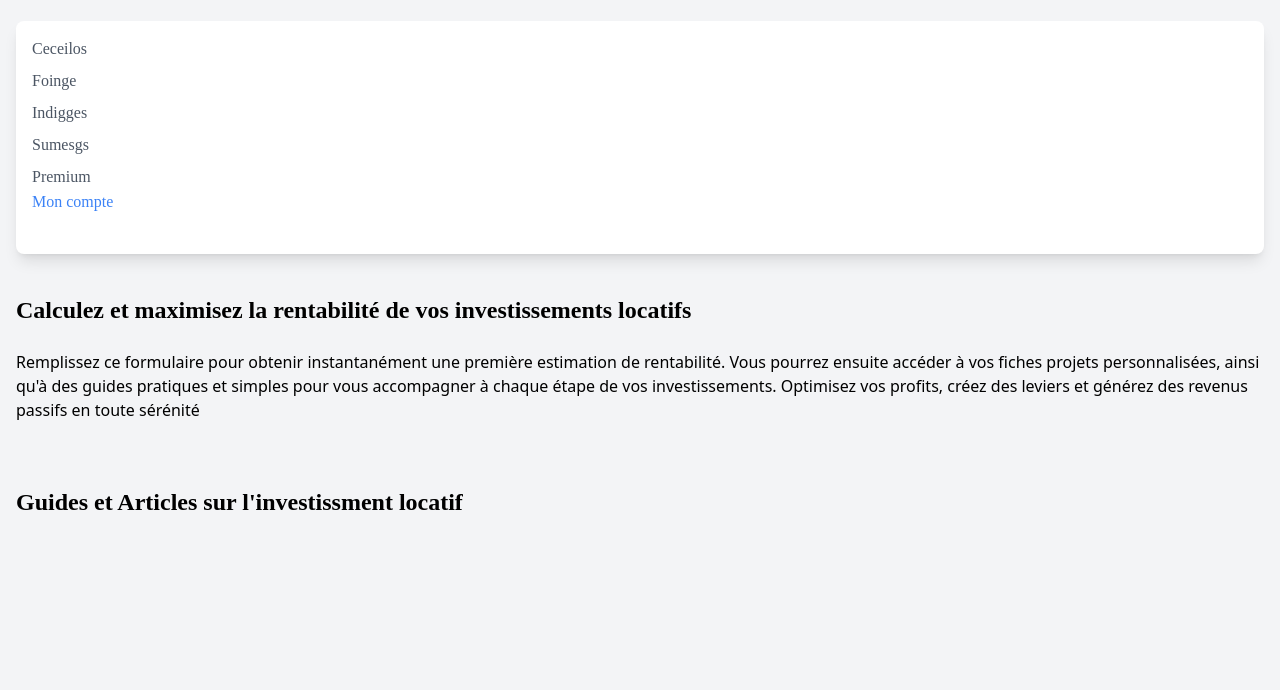
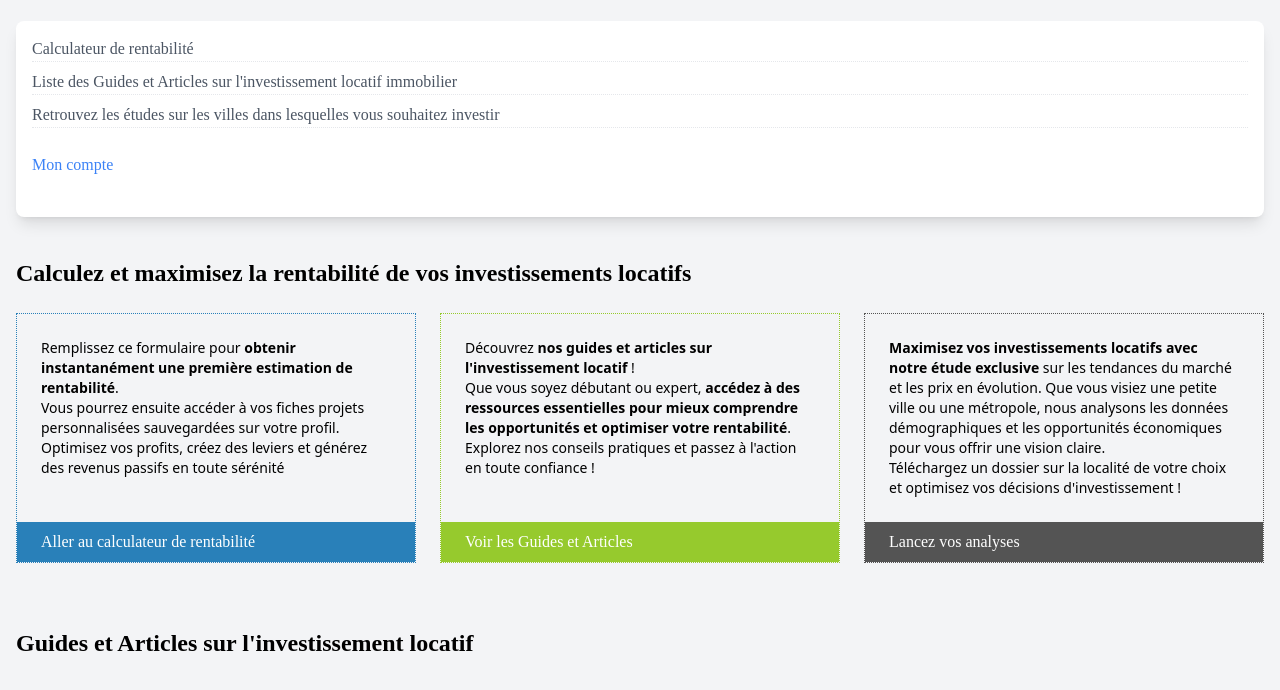
Before and after one commit to ArnaudBesse86/Renta-immo, a website with bundled scripts: page index.html in a window 1280 px wide. Both pictures are taken after a click on the button 1257 px from the left and 82 px from the top of the page. Shown: the part 144-834 px from the top of the page. Before the commit the page ends 800 px from the top, so only its background shows below. Built offline with nearby package versions, Linux system fonts and the light colour scheme; no server answers; a web font is replaced by a local one.

Commit message:
guide ok index ok guides ok reste myaccount

```diff
--- a/index.html
+++ b/index.html
@@ -17,6 +17,7 @@
         font-family: 'Gabriela', serif!important;
         }
 
+
     </style>
 
 </head>
@@ -26,7 +27,7 @@
             <div class="flex flex-col items-center mx-0">
                 <div class="w-1/6 aspect-[127/110] relative mb-2">
 
-                    <img class="w-full h-auto" viewBox="0 0 127 110" src="logo/calcul-rentabilite-immo_logo_immeuble.svg" alt="calcul Rentabilité Immo">
+                    <a href="index.html"><img class="w-full h-auto" viewBox="0 0 127 110" src="logo/calcul-rentabilite-immo_logo_immeuble.svg" alt="calcul Rentabilité Immo"></a>
 
                 </div>
                 <h1 class="text-center whitespace-nowrap text-[4vw] sm:text-[2.5vw] md:text-[2vw] lg:text-[1.5vw] font-bold mb-1 font-gabriela">
@@ -52,12 +53,10 @@
         </header>
 
         <div id="mobileMenu" class="hidden bg-white p-4 rounded-lg shadow-lg mb-4">
-            <ul class="space-y-2">
-                <li><a href="#" class="block text-gray-600 hover:text-gray-900">Ceceilos</a></li>
-                <li><a href="#" class="block text-gray-600 hover:text-gray-900">Foinge</a></li>
-                <li><a href="#" class="block text-gray-600 hover:text-gray-900">Indigges</a></li>
-                <li><a href="#" class="block text-gray-600 hover:text-gray-900">Sumesgs</a></li>
-                <li><a href="#" class="block text-gray-600 hover:text-gray-900">Premium</a></li>
+            <ul class="space-y-2 mb-6">
+                <li><a href="index.html#calculatorContainer" class="block text-gray-600 hover:text-gray-900">Calculateur de rentabilité</a></li>
+                <li><a href="#guides-container" class="block text-gray-600 hover:text-gray-900">Liste des Guides et Articles sur l'investissement locatif immobilier</a></li>
+                <li><a href="#guides-container" class="block text-gray-600 hover:text-gray-900">Retrouvez les études sur les villes dans lesquelles vous souhaitez investir</a></li>
             </ul>
             <div id="userInfoMobile" class="">
                 <a href="myaccount.html" id="myaccountMobile" class="text-blue-500">Mon compte</a>
@@ -69,9 +68,39 @@
 
         <main class="mt-10">
             <h1 class="text-2xl font-bold mb-6">Calculez et maximisez la rentabilité de vos investissements locatifs</h1>
-            <p class="text-x0.5 mb-8">Remplissez ce formulaire pour obtenir instantanément une première estimation de rentabilité.
-                Vous pourrez ensuite accéder à vos fiches projets personnalisées, ainsi qu'à des guides pratiques et simples pour vous accompagner à chaque étape de vos investissements.
-                Optimisez vos profits, créez des leviers et générez des revenus passifs en toute sérénité</p>
+            <div class="grid grid-cols-1 md:grid-cols-3 lg:grid-cols-3 gap-6 mb-6">
+                <div class="overflow-hidden flex flex-col justify-between flex-grow border border-dotted border-[#2980B9]">
+                    <p class="p-6 text-sm">
+                        Remplissez ce formulaire pour <b>obtenir instantanément une première estimation de rentabilité</b>.
+                        <br />
+                        Vous pourrez ensuite accéder à vos fiches projets personnalisées sauvegardées sur votre profil.
+                        <br />
+                        Optimisez vos profits, créez des leviers et générez des revenus passifs en toute sérénité</p>
+                        <a href="#calculatorContainer" class="guidelink bg-[#2980B9] text-white px-6 py-2 w-full mx-0 mt-auto">
+                            Aller au calculateur de rentabilité
+                        </a>
+                </div>
+                <div class="overflow-hidden flex flex-col justify-between flex-grow border border-dotted border-[#96CA2D]">
+                    <p class="p-6 text-sm">
+                        Découvrez <b>nos guides et articles sur l'investissement locatif</b> !
+                        <br />Que vous soyez débutant ou expert, <b>accédez à des ressources essentielles pour mieux comprendre les opportunités et optimiser votre rentabilité</b>.
+                        <br />Explorez nos conseils pratiques et passez à l'action en toute confiance !
+                    </p>
+                    <a href="#guides-container" class="guidelink bg-[#96CA2D] text-white px-6 py-2 w-full mx-0 mt-auto">
+                        Voir les Guides et Articles
+                    </a>
+                </div>
+                <div class="overflow-hidden flex flex-col justify-between flex-grow border border-dotted border-[#545454]">
+                    <p class="p-6 text-sm">
+                        <b>Maximisez vos investissements locatifs avec notre étude exclusive</b> sur les tendances du marché et les prix en évolution.
+                        Que vous visiez une petite ville ou une métropole, nous analysons les données démographiques et les opportunités économiques pour vous offrir une vision claire.
+                        <br />Téléchargez un dossier sur la localité de votre choix et optimisez vos décisions d'investissement !
+                    </p>
+                    <a href="#guides-container" class="guidelink bg-[#545454] text-white px-6 py-2 w-full mx-0 mt-auto">
+                       Lancez vos analyses
+                    </a>
+                </div>
+            </div>
 
 
 
@@ -194,7 +223,7 @@
         </main>
 
         <section class="my-16">
-            <h2 class="text-2xl font-bold mb-6">Guides et Articles sur l'investissment locatif</h2>
+            <h2 class="text-2xl font-bold mb-6">Guides et Articles sur l'investissement locatif</h2>
             <div id="guides-container" class="grid grid-cols-1 md:grid-cols-2 lg:grid-cols-4 gap-6">
             <!-- Les guides seront insérés ici dynamiquement -->
             </div>
@@ -454,17 +483,19 @@
         // Fonction pour créer une carte de guide
         function createGuideCard(guide, docId) {
             const card = document.createElement('div');
-            card.className = 'bg-white rounded-lg shadow-md overflow-hidden';
+            card.className = 'bg-white rounded-lg shadow-md overflow-hidden flex flex-col justify-between';
             card.innerHTML = `
                 <div class="w-full rounded-full mx-auto flex items-center justify-center">
-                    <img src="${guide.imageGuide}" alt="Guide icon" class="w-full">
+                    <div class="w-full rounded-full mx-auto flex items-center justify-center">
+                        <img src="${guide.imageGuide}" alt="Guide icon" class="w-full">
+                    </div>
                 </div>
-                <div class="">
+                <div class="flex flex-col justify-between flex-grow">
                     <h3 class="m-6 font-gabriela text-justify">${guide.TitreGuide}</h3>
-                    <p class="text-gray-600 text-justify m-6">
+                    <p class="text-gray-600 text-justify m-6 flex-grow">
                        ${guide.IntroductionGuide}
                     </p>
-                    <button class="guidelink bg-green-500 text-white px-6 py-2 w-full mx-0" data-guide-id="${docId}">
+                    <button class="guidelink bg-green-500 text-white px-6 py-2 w-full mx-0 mt-auto" data-guide-id="${docId}">
                         Lire le Guide
                     </button>
                 </div>
--- a/styles.css
+++ b/styles.css
@@ -13,3 +13,7 @@
 .divarticleguide h2, .divarticleguide p  {
     @apply mb-2;
 }
+
+#mobileMenu li {
+    @apply border-b border-dotted;
+}
```
Also changed, not shown: guide.html (+5 -7 lines), imagesguides/investissement-locatif_avantages-fiscaux_levier-optimisation-rentabilite.webp (added), imagesguides/investissement-locatif_passer-a-l-action.webp (added), output.css.
